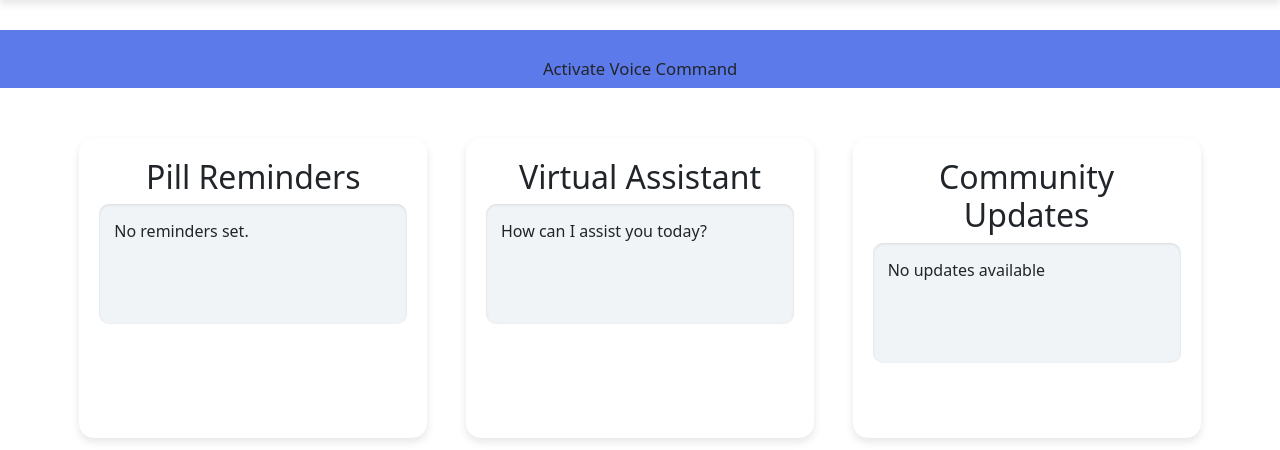
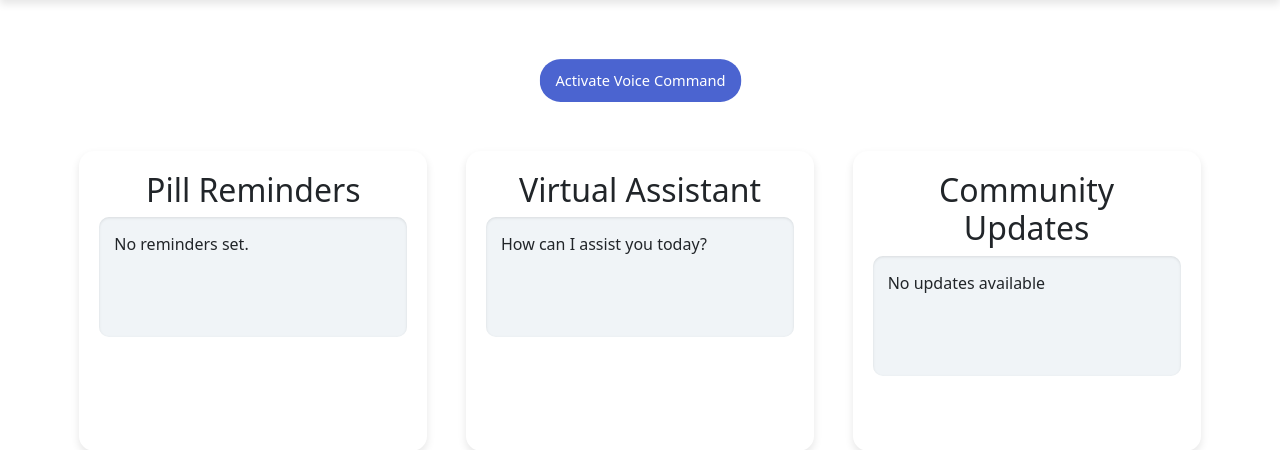
Before and after one commit to Shirsha5/nlp-aai, a Flask app: page /elderly-care-app in a window 1280 px wide. Shown: the part 78-528 px from the top of the page. Run offline with Flask 3, Linux system fonts and the light colour scheme; some libraries are stand-ins or nearby versions.

Commit message:
button added

```diff
--- a/NLP miniproject/static/elderly-care-app.css
+++ b/NLP miniproject/static/elderly-care-app.css
@@ -53,7 +53,7 @@ header h1 {
 }
 
 #voice-command-container {
-  background-color: #5C7AEA;
+
   text-align: center;
   margin: 30px 0;
 }
@@ -113,8 +113,19 @@ h2 {
 }
 
 #speak-btn {
-  margin-top: 20px;
+  margin-top: 30px;
   animation: pulse 2s infinite;
+  padding: 10px 15px;
+  border-radius: 20px;
+  font-size: 14px;
+  border: none;
+  background-color: #4b64d0;
+  color: white;
+  cursor: pointer;
+}
+
+#speak-btn:hover {
+  background-color: #4b64d0;
 }
 
 
```
